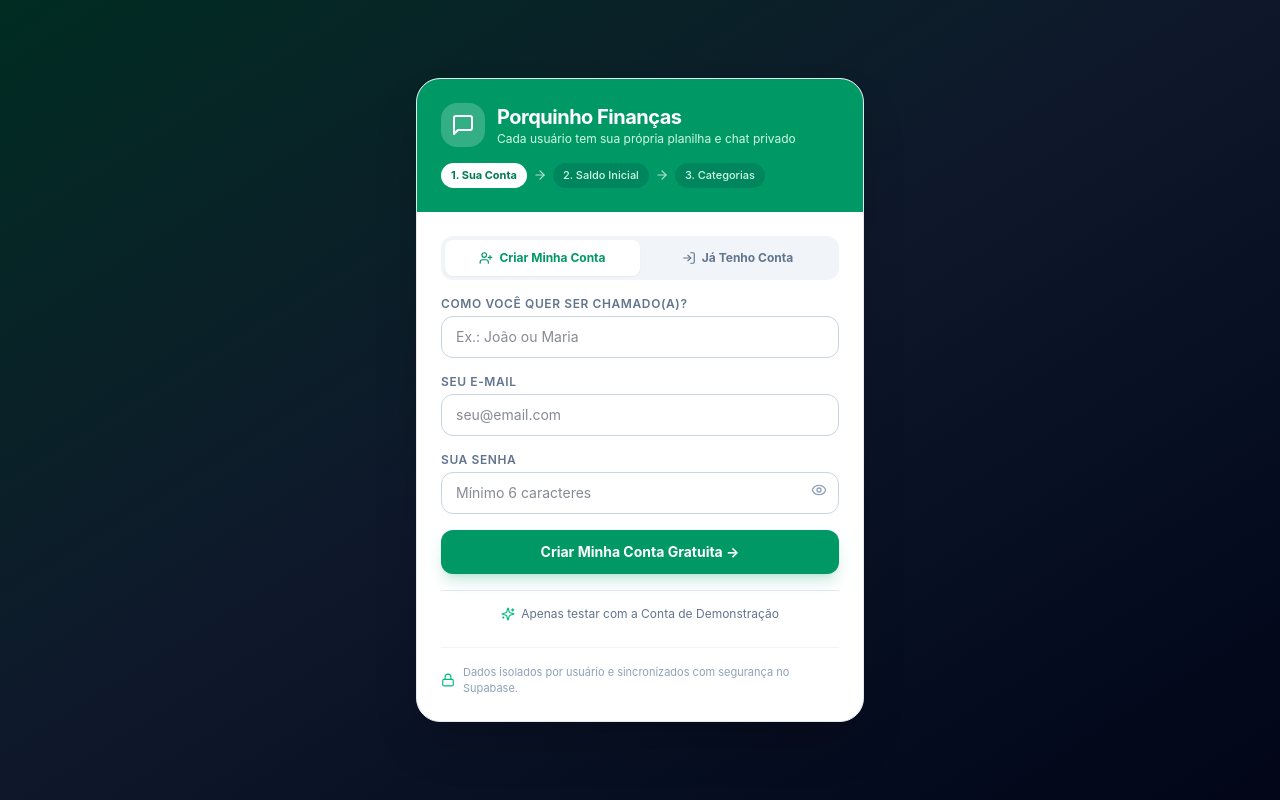
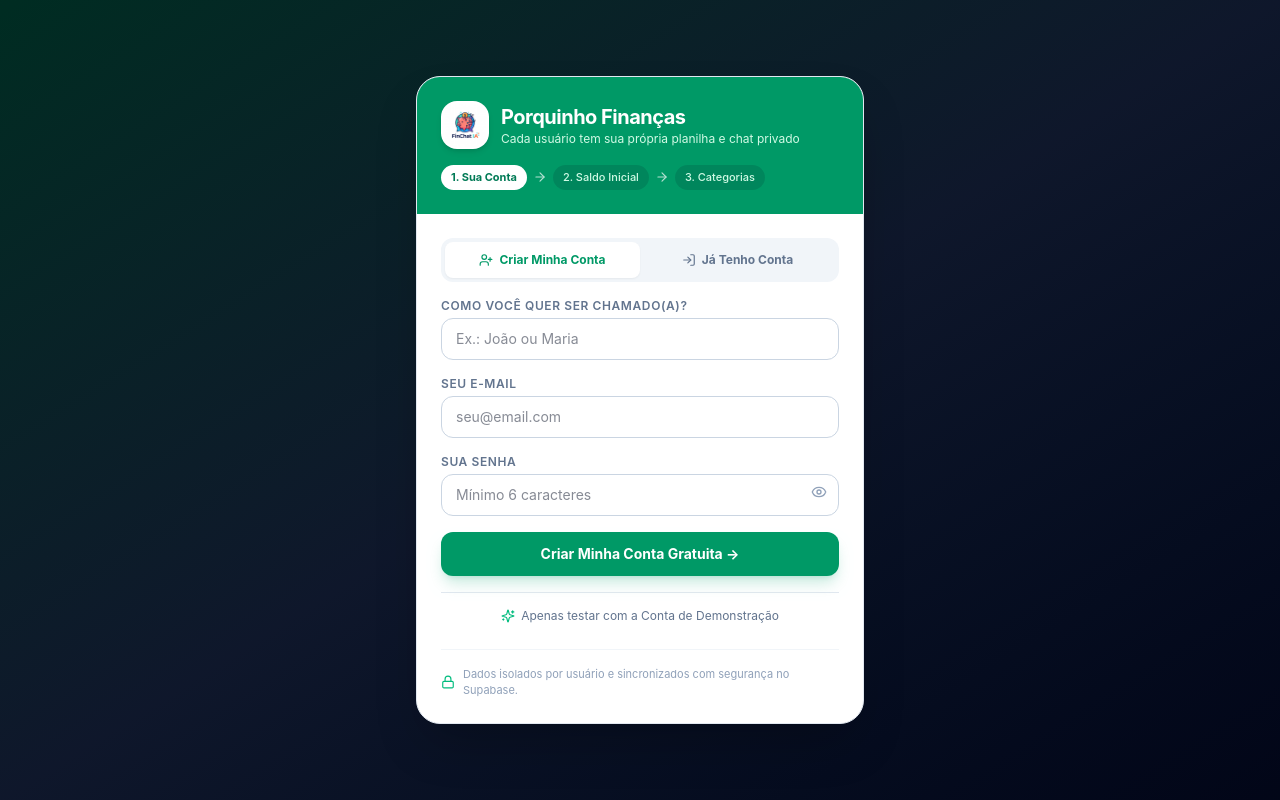
Before and after one commit to Vin1cius23/Porquinho-finan-as, a React (Vite) app: page / in a window 1280 px wide. Built offline with nearby package versions, Linux system fonts and the light colour scheme.

Commit message:
chore(auto-sync): arquivo sw.js atualizado (03/11/2026, 15:23:01)

```diff
--- a/index.html
+++ b/index.html
@@ -8,7 +8,7 @@
     <meta name="apple-mobile-web-app-capable" content="yes" />
     <meta name="apple-mobile-web-app-status-bar-style" content="black-translucent" />
     <meta name="apple-mobile-web-app-title" content="FinChat IA" />
-    <link rel="icon" type="image/svg+xml" href="/icons/icon.svg" />
+    <link rel="icon" type="image/png" href="/icons/icon-192.png" />
     <link rel="apple-touch-icon" href="/icons/apple-touch-icon.png" />
     <link rel="manifest" href="/manifest.json" />
     <title>Porquinho Finanças — FinChat IA</title>
--- a/public/sw.js
+++ b/public/sw.js
@@ -1,11 +1,11 @@
-const CACHE_NAME = 'finchat-pwa-v6';
+const CACHE_NAME = 'finchat-pwa-v7';
 const PRECACHE_ASSETS = [
   '/',
   '/index.html',
   '/manifest.json',
   '/icons/icon-192.png',
   '/icons/icon-512.png',
-  '/icons/icon.svg',
+  '/icons/apple-touch-icon.png',
 ];
 
 self.addEventListener('install', (event) => {
--- a/src/components/AuthModal.jsx
+++ b/src/components/AuthModal.jsx
@@ -128,9 +128,11 @@ export default function AuthModal({ user, token, onAuthSuccess, onOnboardingComp
         {/* Cabeçalho com progresso de Onboarding em 3 passos */}
         <div className="bg-emerald-600 p-5 sm:p-6 text-white">
           <div className="flex items-center gap-3 mb-2">
-            <div className="p-2.5 bg-white/20 rounded-2xl">
-              <MessageSquare className="w-6 h-6" />
-            </div>
+            <img
+              src="/icons/icon-192.png"
+              alt="FinChat IA"
+              className="w-12 h-12 rounded-2xl bg-white p-0.5 shadow-md object-contain shrink-0"
+            />
             <div>
               <h1 className="text-xl font-bold tracking-tight">Porquinho Finanças</h1>
               <p className="text-xs text-emerald-100">
--- a/src/components/ChatPanel.jsx
+++ b/src/components/ChatPanel.jsx
@@ -238,9 +238,11 @@ export default function ChatPanel({
       {/* Cabeçalho estilo WhatsApp com botão de construtor rápido */}
       <div className="bg-emerald-700 dark:bg-emerald-900 text-white px-3 py-2.5 flex items-center justify-between gap-2 shrink-0">
         <div className="flex items-center gap-2.5 min-w-0">
-          <div className="w-9 h-9 rounded-full bg-emerald-500/30 border border-emerald-300/30 flex items-center justify-center shrink-0">
-            <Bot className="w-4 h-4 text-white" />
-          </div>
+          <img
+            src="/icons/icon-192.png"
+            alt="FinChat IA"
+            className="w-9 h-9 rounded-full bg-white p-0.5 border border-emerald-300/40 object-contain shrink-0"
+          />
           <div className="min-w-0">
             <div className="flex items-center gap-1.5">
               <h2 className="font-semibold text-xs sm:text-sm truncate">Assistente FinChat IA</h2>
```
Also changed, not shown: public/manifest.json.
